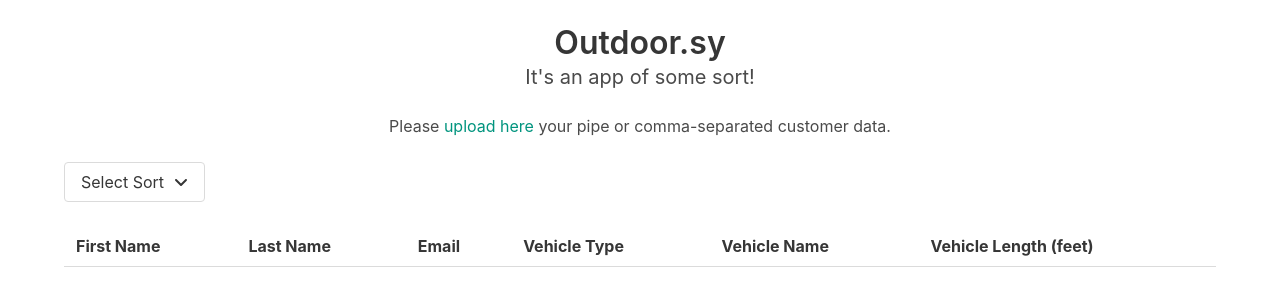
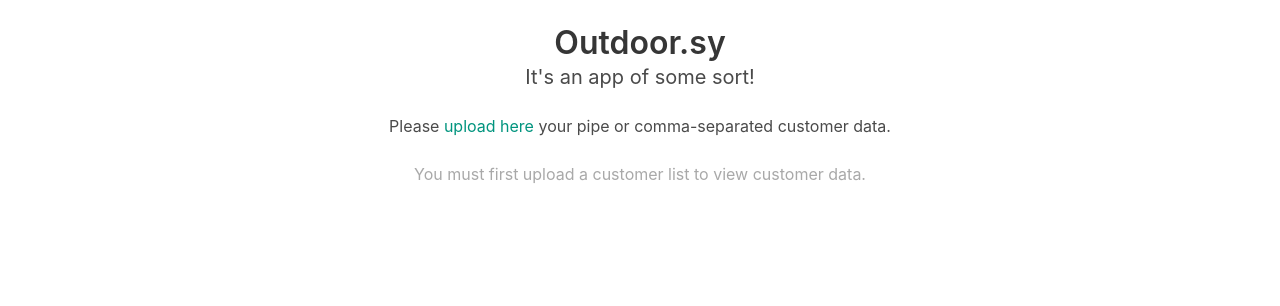
Before and after one commit to AlexVild/Outdoor.sy, an Angular app: page / in a window 1280 px wide. Shown: the top 306 px of the page. Built offline with nearby package versions, Linux system fonts and the light colour scheme.

Commit message:
feat: (AV) Make tests pass for table display based on customer input

```diff
--- a/src/app/customer-table/customer-table.component.css
+++ b/src/app/customer-table/customer-table.component.css
@@ -0,0 +1,3 @@
+.no-customers-message {
+    color: darkgray
+}
--- a/src/app/customer-table/customer-table.component.html
+++ b/src/app/customer-table/customer-table.component.html
@@ -1,4 +1,11 @@
 <div class="customers">
+    <div *ngIf="!customers || customers.length < 0; else customer_table">
+        <div class="block has-text-centered no-customers-message">
+            You must first upload a customer list to view customer data.
+        </div>
+    </div>
+
+    <ng-template #customer_table>
         <div class="dropdown block">
             <div class="dropdown-trigger">
                 <button class="button" aria-haspopup="true" aria-controls="sort-type">
@@ -27,4 +34,5 @@
                 <th>Vehicle Length (feet)</th>
             </tr>
         </table>
+    </ng-template>
 </div>
```
Also changed, not shown: 1 other file (tests, documents, lock files or other folders). Lines whose indentation alone changed are shown as unchanged.
